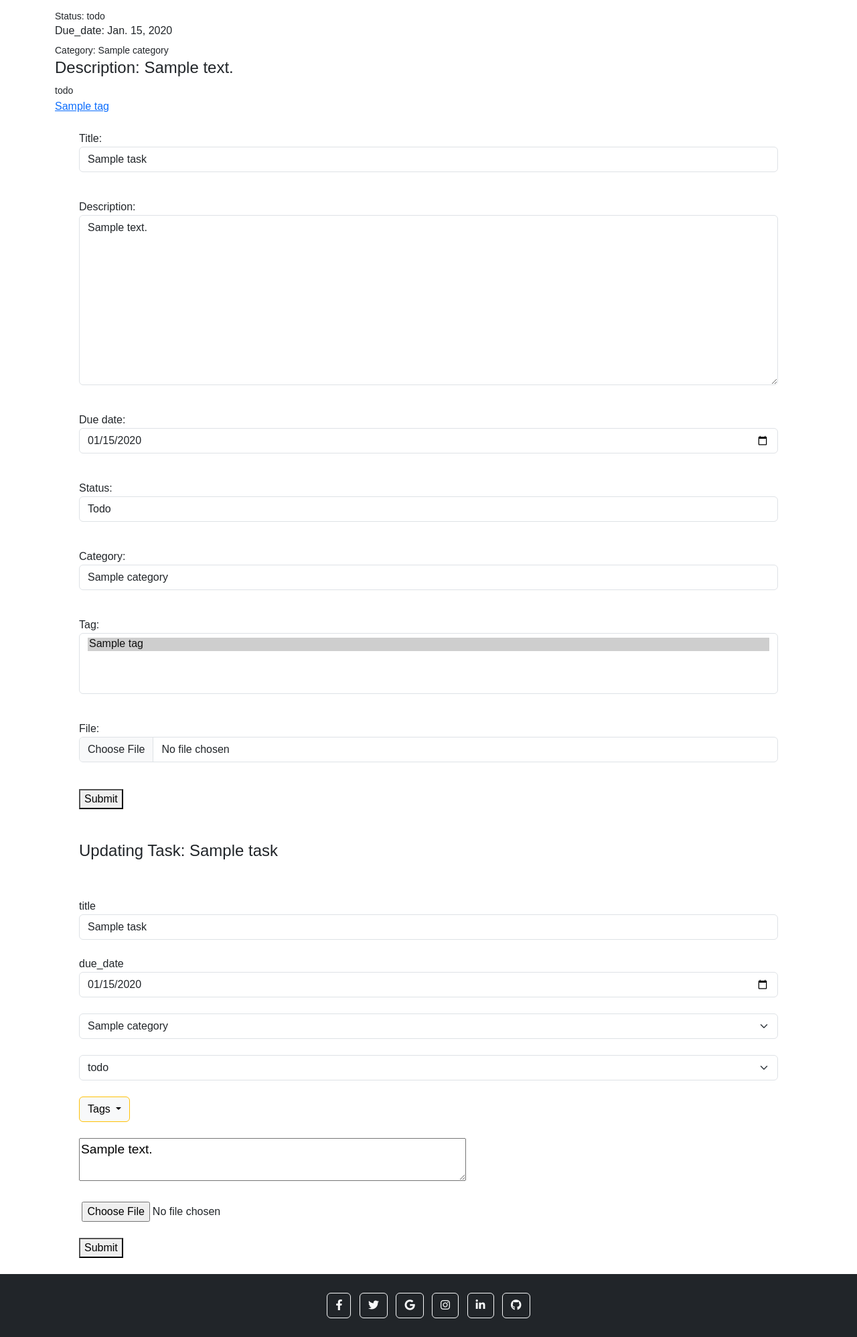
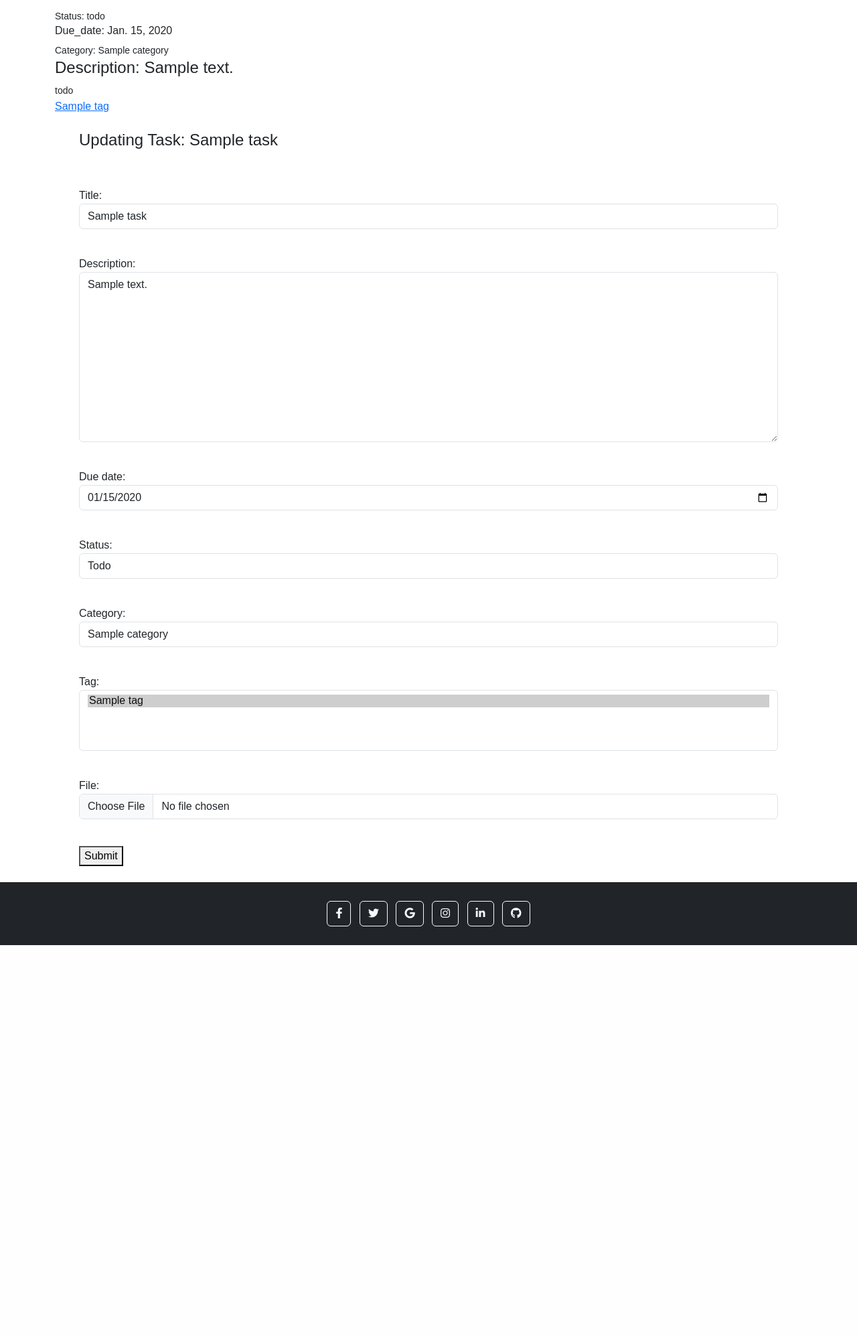
Before and after one commit to ffarzam/CW-98, a Django app: page /tasks/1/ in a window 1280 px wide. Shown: the part 221-2217 px from the top of the page at 67% size. After the commit the page ends 1632 px from the top, so only its background shows below. Run offline with Django 4.2, Linux system fonts and the light colour scheme; a user stored in the database is signed in; tables that the repository leaves empty hold one stand-in row (values such as "Sample post"); some libraries are stand-ins or nearby versions.

Commit message:
refactor: refactor the form

```diff
--- a/week16/TaskManagement/templates/task_details.html
+++ b/week16/TaskManagement/templates/task_details.html
@@ -31,17 +31,17 @@
 
 </div>
 
-<article class="my-4 ">
-    <div class="container px-4 px-lg-5">
+<!--<article class="my-4 ">-->
+<!--    <div class="container px-4 px-lg-5">-->
 
-        <form action="{% url 'create_tag' task.id %}" name="tag_create" class=" row gy-4 gx-4 gx-lg-5 justify-content-center needs-validation" method="POST">
-            {% csrf_token %}
-            {{form.as_p}}
-            <div><button type="submit" class="button-85">Submit</button></div>
+<!--        <form action="{% url 'create_tag' task.id %}" name="tag_create" class=" row gy-4 gx-4 gx-lg-5 justify-content-center needs-validation" method="POST">-->
+<!--            {% csrf_token %}-->
+<!--            {{form.as_p}}-->
+<!--            <div><button type="submit" class="button-85">Submit</button></div>-->
 
-        </form>
-    </div>
-</article>
+<!--        </form>-->
+<!--    </div>-->
+<!--</article>-->
 
 <article class="my-4">
     <div class="container gy-4 px-4 px-lg-5">
@@ -53,60 +53,7 @@
             </div>
             <div class="row gy-4">
 
-                <div>
-                    <label for="formGroupExampleInput2">title</label>
-                    <input value="{{task.title}}" required type="text" class="form-control" id="formGroupExampleInput2" placeholder="title"
-                           name="title">
-                </div>
-                <div>
-                    <label for="formGroupExampleInput3">due_date</label>
-                    <input value="{{task.due_date|date:'Y-m-d'}}" required type="date" class="form-control" id="formGroupExampleInput3" placeholder="due_date"
-                           name="due_date">
-                </div>
-                <div>
-                <select class="form-select" name="category" required>
-                    <option value="{{task.category.id}}"> {{task.category}}</option>
-                    {% for category in all_category %}
-                    {% if category.id != task.category.id %}
-                    <option value="{{category.id}}">{{category.name}}</option>
-                    {%endif%}
-                    {% endfor %}
-                </select>
-                    </div>
-                <div>
-                <select class="form-select" name="status" required >
-                    <option selected>{{task.status}}</option>
-                    {% for status in all_status %}
-                    {% if task.status != status %}
-                    <option value="{{status}}">{{status}}</option>
-                    {%endif%}
-                    {% endfor %}
-                </select>
-                    </div>
-                <div class="dropdown col-sm-2">
-                        <button class="btn btn-warning bg-light dropdown-toggle" type="button" id="dropdownMenu2" data-bs-toggle="dropdown" aria-expanded="false">
-                        Tags
-                        </button>
-                        <ul class="dropdown-menu" aria-labelledby="dropdownMenu2">
-                            <input class="form-control ins" id="myInput2" type="text" placeholder="Search..">
-                            {% for tag in all_tags %}
-                            <li><span style="margin-left:20px">{{ tag.name }}</span>
-                                <input class="mx-2 px-2" type="checkbox" name="tag" value="{{ tag.id }}" aria-label="Checkbox for following text input" style="margin-left: 15px;"></li>
-                            {% endfor %}
-                        </ul>
-
-                    </div>
-
-                <div>
-
-                <textarea cols="50" name="content" id="content" style="font-family:sans-serif;font-size:1.2em;" required>{{task.description}}</textarea>
-                </div>
-                <div>
-                    <div class="form-group" >
-                        <label for="exampleFormControlFile1"></label>
-                        <input type="file" class="form-control-file" id="exampleFormControlFile1" name="file">
-                  </div>
-                </div>
+                {{form.as_p}}
             </div>
             <div>
                 <button type="submit" class="button-85">Submit</button>
```
